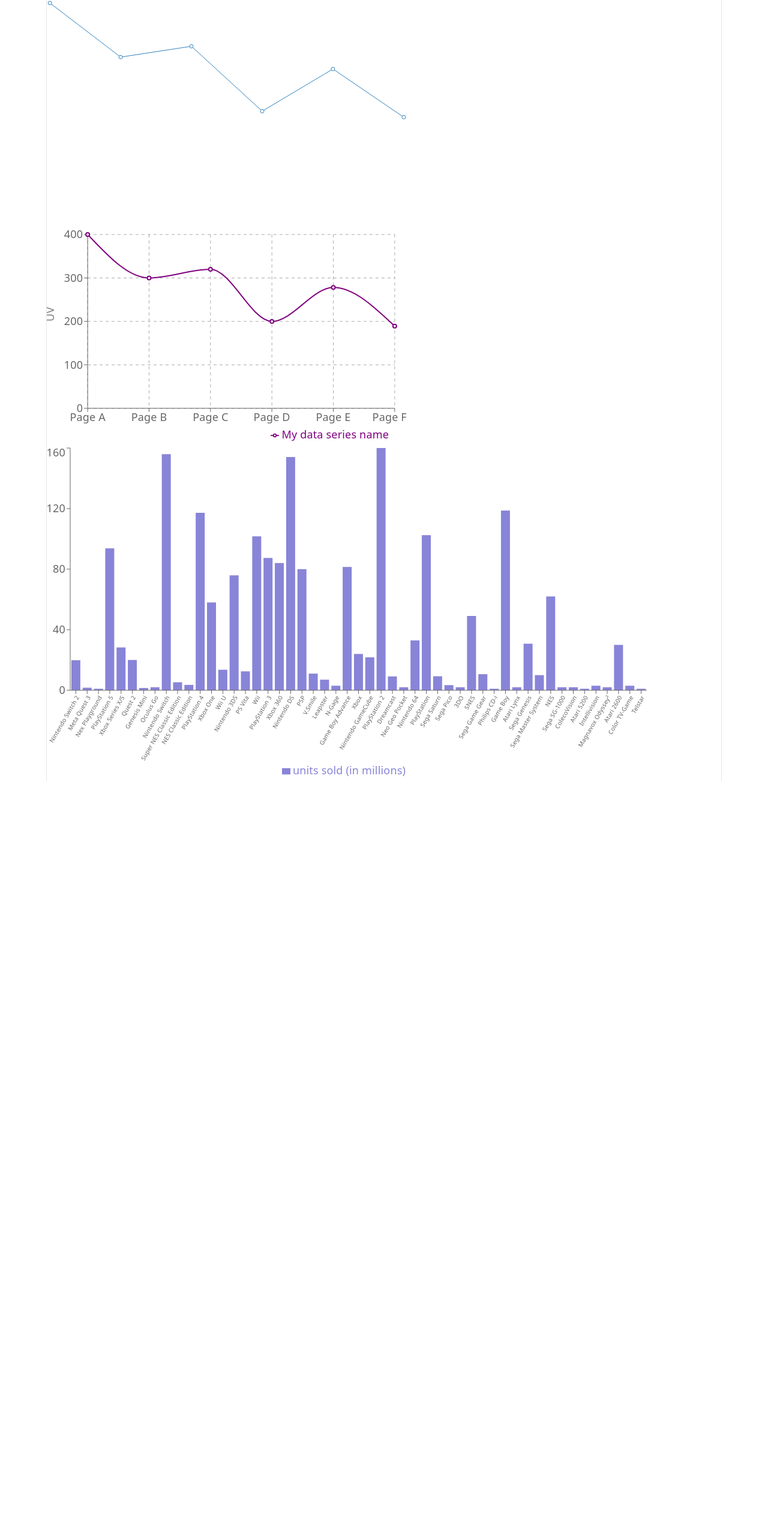
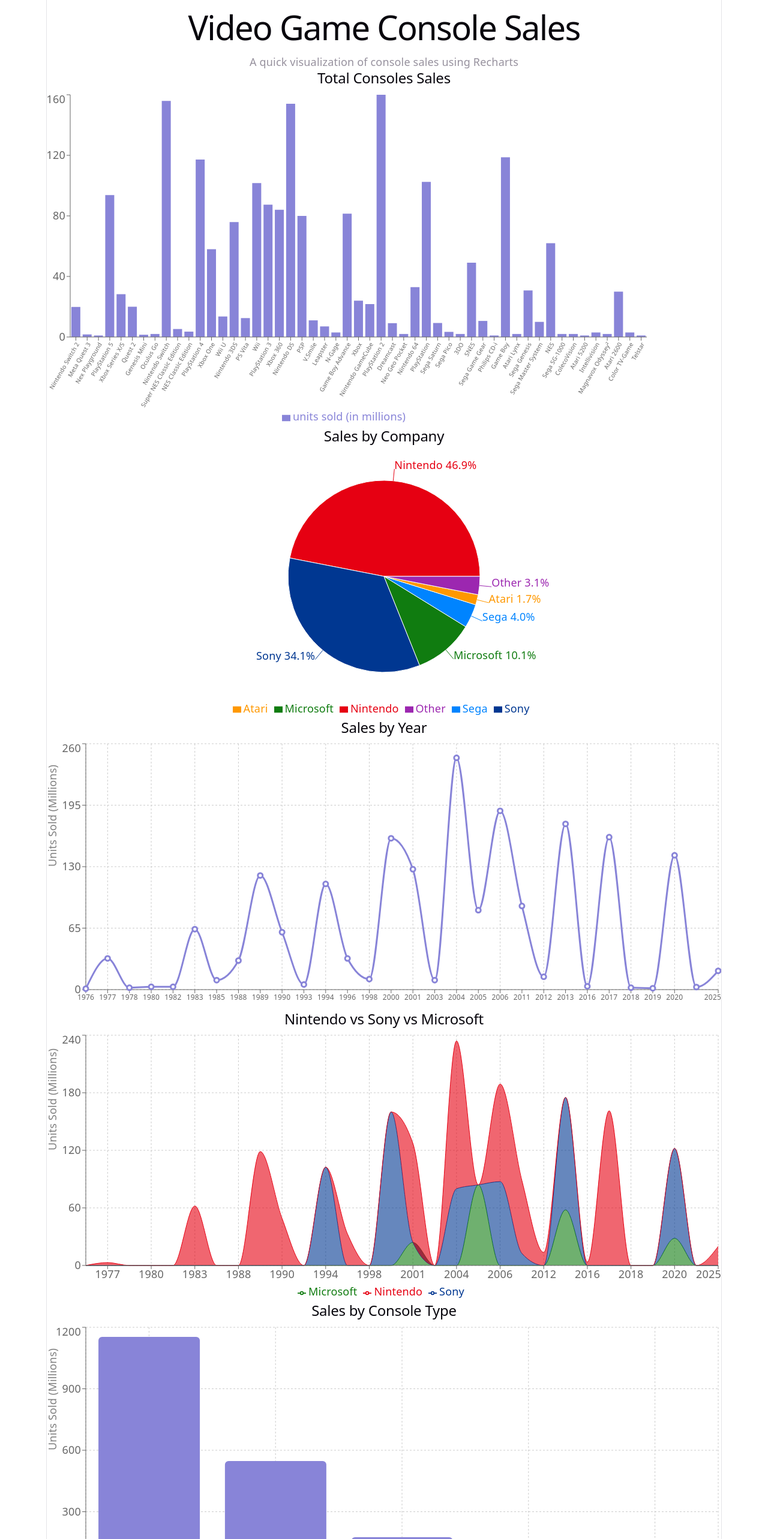
Before and after one commit to Kravcant/data-vizualization-demo, a React (Vite) app: page / in a window 1280 px wide. Shown: the top 2566 px of the page at 60% size. Before the commit the page ends 1302 px from the top, so only its background shows below. Built offline with nearby package versions, Linux system fonts and the light colour scheme; some icons are missing.

Commit message:
Configured all charts to render with headers

```diff
--- a/src/App.jsx
+++ b/src/App.jsx
@@ -1,16 +1,44 @@
-import Step1 from './Step1.jsx';
-import Step3 from './Step3.jsx';
 import Consoles from './Consoles.jsx';
+import PieCompanySales from './components/PieChart.jsx';
+import LineYearSales from './components/LineChart.jsx';
+import MulitLineCompanyTrends from './components/AreaChart.jsx'
+import BarTypeSales from './components/HorizontalBarChart.jsx'
 import './App.css'
 
 function App() {
   return (
-    <>
-      <Step1 />
-      <Step3 />
-      <Consoles />
-    </>
-  )
+    <div className="page">
+      <h1>Video Game Console Sales</h1>
+      <p style={{ textAlign: "center", opacity: 0.7 }}>
+        A quick visualization of console sales using Recharts
+      </p>
+
+      <div className="chart">
+        <h2>Total Consoles Sales</h2>
+        <Consoles />
+      </div>
+
+      <div className="chart">
+        <h2>Sales by Company</h2>
+        <PieCompanySales />
+      </div>
+
+      <div className="chart">
+        <h2>Sales by Year</h2>
+        <LineYearSales />
+      </div>
+
+      <div className="chart">
+        <h2>Nintendo vs Sony vs Microsoft</h2>
+        <MulitLineCompanyTrends />
+      </div>
+
+      <div className="chart">
+        <h2>Sales by Console Type</h2>
+        <BarTypeSales />
+      </div>
+    </div>
+  );
 }
 
 export default App
```
